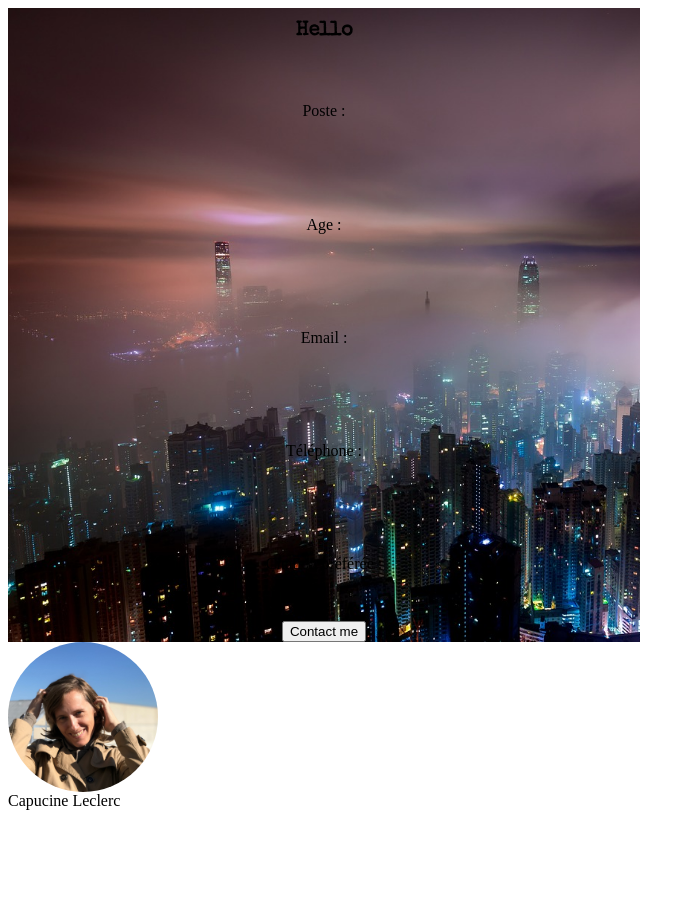
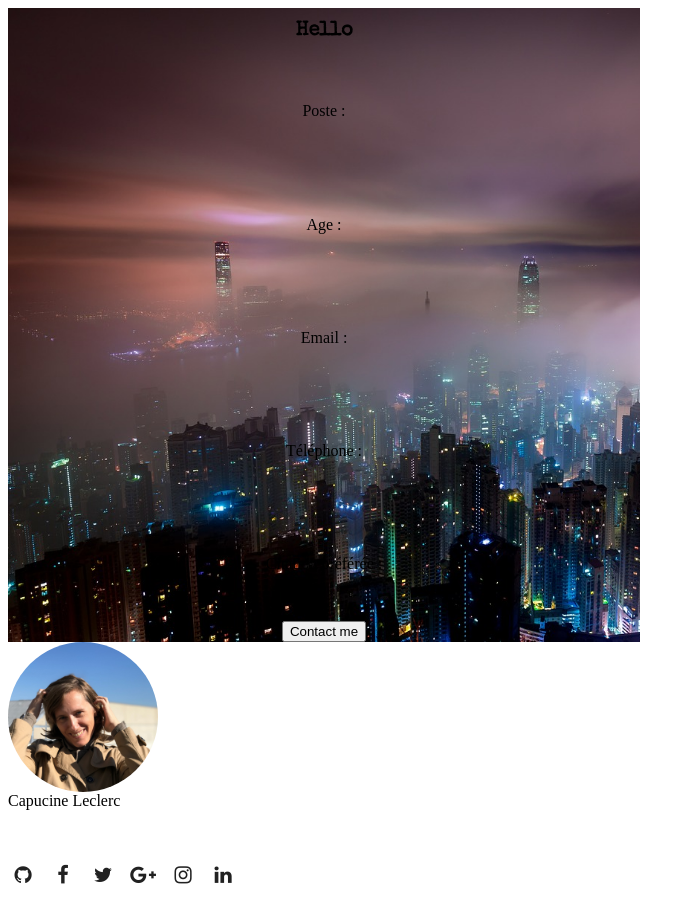
Before and after one commit to capucinel/personal-website, an Angular app in the folder capucine/: page / in a window 1280 px wide. Shown: the top 922 px of the page, without its empty margins (0-695 px from the left). Before the commit the page ends 818 px from the top, so only its background shows below. Built offline with nearby package versions, Linux system fonts and the light colour scheme.

Commit message:
network-menu

```diff
--- a/capucine/src/app/menu/links-networks-menu/links-networks-menu.component.html
+++ b/capucine/src/app/menu/links-networks-menu/links-networks-menu.component.html
@@ -1,3 +1,8 @@
-<p>
-  links-networks-menu works!
-</p>
+   <div class="networks">
+      <a href="#" class="gh" title="Join us on Github"><i class="fa fa-github" aria-hidden="true"></i></a>
+      <a href="#" class="fb" title="Join us on Facebook"><i class="fa fa-facebook" aria-hidden="true"></i></a>
+      <a href="#" class="tw" title="Join us on Twitter"><i class="fa fa-twitter" aria-hidden="true"></i></a>
+      <a href="#" class="g-plus" title="Join us on Google+"><i class="fa fa-google-plus" aria-hidden="true"></i></a>
+      <a href="#" class="insta" title="Join us on Instagram"><i class="fa fa-instagram" aria-hidden="true"></i></a>
+      <a href="#" class="in" title="Join us on Linked In"><i class="fa fa-linkedin" aria-hidden="true"></i></a>
+    </div>
--- a/capucine/src/app/menu/links-networks-menu/links-networks-menu.component.scss
+++ b/capucine/src/app/menu/links-networks-menu/links-networks-menu.component.scss
@@ -0,0 +1,110 @@
+//variables
+$basic-dark-color: #212121;
+$basic-light-color: #fff;
+$border-radius: 50%;
+$font-size: 20px;
+  h1 {
+    font: {
+      family: 'Roboto', sans-serif;
+      weight: 900;
+      size: 30px;
+    }
+    text-transform: uppercase;
+    color: $basic-dark-color;
+    letter-spacing: 3px;
+
+    span {
+      display: inline-block;
+
+      &:before,
+      &:after {
+        content: "";
+        display: block;
+        width: 34px;
+        height: 2px;
+        background-color: $basic-dark-color;
+        margin: 0px 0px 0px 2px;
+      }
+    }
+  }
+
+
+.networks {
+  padding: 50px 0px 70px 0px;
+  background-color: $basic-dark-color;
+
+  &:nth-child(2) {
+    margin-top: 50px;
+  }
+
+  &:nth-child(2n+1) {
+    background-color: $basic-light-color;
+
+    h2 {
+      color: $basic-dark-color;
+    }
+  }
+
+  &:nth-child(2n) {
+
+     a {
+      color: $basic-light-color;
+      border-color: $basic-light-color;
+
+    }
+  }
+}
+
+/* styles for a common effect !!!YOU NEED THEM */
+.networks {
+  display: flex;
+
+  a {
+    text-decoration: none !important;
+    width: 30px;
+    height: 30px;
+    display: flex;
+    align-items: center;
+    justify-content: center;
+    margin-right: 10px;
+    font-size: $font-size;
+    overflow: hidden;
+    position: relative;
+    color: $basic-dark-color; //or change to your own color
+    // border: 2px solid $basic-dark-color; //or change to your own color
+    transition: all 0.2s linear 0.2s;
+
+    i {
+      position: relative;
+      z-index: 3;
+      transition: all 0.2s linear 0s;
+    }
+
+    &:hover {
+      transition: all 0.2s linear 0s;
+      border-color: rgba($basic-dark-color,0);
+
+      i {
+        transform: scale(1.15);
+        text-shadow: 4px 0px 3px rgba($basic-dark-color,0.3);
+        transition: all 0.2s linear 0.2s;
+      }
+
+    &:last-child {
+      margin-right: 0px;
+    }
+
+    &:before {
+      content: "";
+      display: inline-block;
+      height: 100%;
+      vertical-align: middle;
+    }
+
+    i {
+      display: inline-block;
+      vertical-align: middle;
+    }
+  }
+}
+}
--- a/capucine/src/app/menu/menu.component.html
+++ b/capucine/src/app/menu/menu.component.html
@@ -1 +1,2 @@
 <app-header-menu></app-header-menu>
+<app-links-networks-menu></app-links-networks-menu>
--- a/capucine/src/index.html
+++ b/capucine/src/index.html
@@ -6,6 +6,10 @@
   <base href="/">
 
   <meta name="viewport" content="width=device-width, initial-scale=1">
+  <link rel="stylesheet" href="https://cdnjs.cloudflare.com/ajax/libs/font-awesome/4.7.0/css/font-awesome.min.css">
+
+
+
   <link rel="icon" type="image/x-icon" href="favicon.ico">
 </head>
 <body>
```
